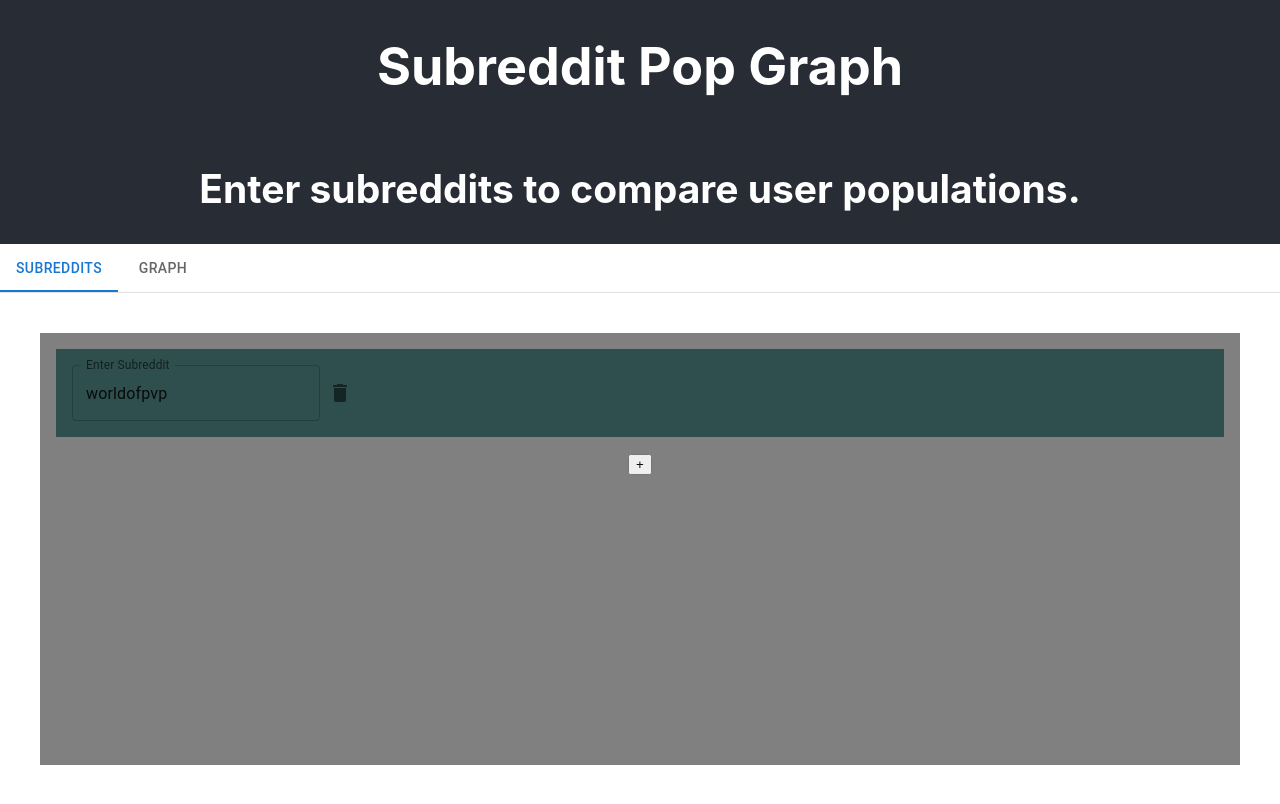
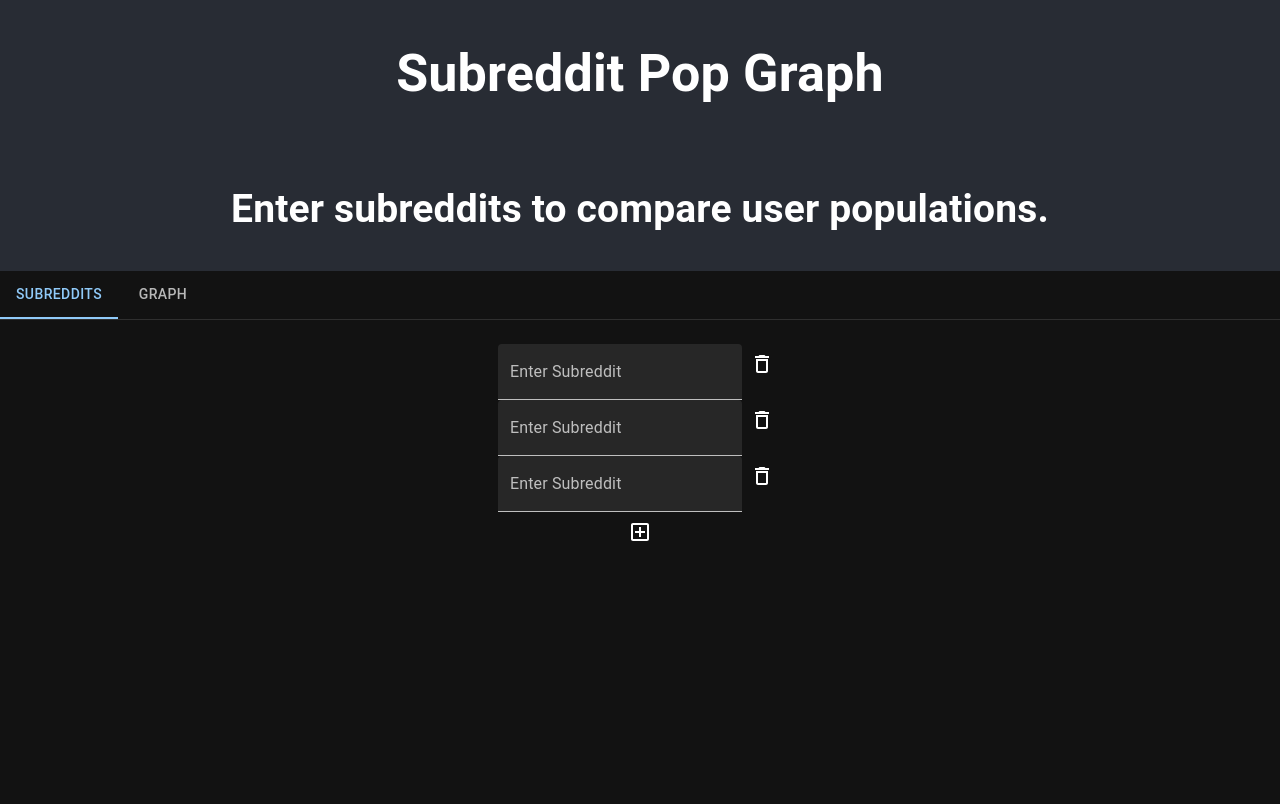
Before and after one commit to caseydulong/subreddit-pop-graph, a React (Create React App) app: page / in a window 1280 px wide. Built offline with nearby package versions, Linux system fonts and the light colour scheme; no server answers.

Commit message:
Validation and theme first pass - Adds some validation to subreddit fields - No API call if field is blank - Invalid message if subreddit is invalid; will not graph - Adds Material UI dark theme

```diff
--- a/src/AddSubreddits.js
+++ b/src/AddSubreddits.js
@@ -1,5 +1,7 @@
 import React from 'react'
 import Subreddit from './Subreddit.js'
+import { IconButton, Container } from '@mui/material'
+import AddBoxOutlinedIcon from '@mui/icons-material/AddBoxOutlined'
 
 export default class AddSubreddits extends React.Component {
   renderSubreddit(i) {
@@ -7,12 +9,22 @@
       <Subreddit
         id={i}
         key={i}
-        value={this.props.subreddits[i].name}
+        value={this.props.subreddits[i].data.name}
+        validation={this.props.subreddits[i].validation}
+        helperText={this.handleError(this.props.subreddits[i].validation)}
         handleChange={this.props.editSubreddit}
         removeSubreddit={this.props.removeSubreddit}
         searchSubreddit={this.props.searchSubreddit}
       />
     )
+  }
+
+  handleError(error) {
+    const errorString = error.toString()
+    const errorCodes = {
+      '-1': 'Invalid subreddit'
+    }
+    return error < 0 ? errorCodes[errorString] : ''
   }
 
   render() {
@@ -23,14 +35,14 @@
     }
 
     return (
-      <div className='Add-subreddits'>
+      <Container>
         {subreddits}
-        <button
+        <IconButton
           type='button'
           onClick={this.props.newSubreddit} >
-          +
-        </button>
-      </div>
+          <AddBoxOutlinedIcon />
+        </IconButton>
+      </Container>
     )
   }
 }
--- a/src/App.js
+++ b/src/App.js
@@ -9,6 +9,14 @@
 // Material UI
 import { Box, Tab } from '@mui/material'
 import { TabContext, TabList, TabPanel } from '@mui/lab'
+import { ThemeProvider, createTheme } from '@mui/material/styles'
+import CssBaseline from '@mui/material/CssBaseline'
+
+const darkTheme = createTheme({
+  palette: {
+    mode: 'dark',
+  },
+})
 
 export default class App extends React.Component {
   constructor(props) {
@@ -47,7 +55,10 @@
 
   componentDidMount() {
     this.getToken()
+    // Add some blank subreddit fields
+    for (let i = 0; i < 3; i++) {
       this.newSubreddit()
+    }
   }
 
   handleTabChange(event, newTabIndex) {
@@ -80,7 +91,10 @@
   newSubreddit() {
     let subreddits = this.state.subreddits
     const subreddit = {
-      name: 'worldofpvp'
+      validation: 0,
+      data: {
+        name: ''
+      }
     }
     subreddits.push(subreddit)
     this.setState({subreddits: subreddits})
@@ -94,19 +108,32 @@
 
   editSubreddit(event) {
     let subreddits = this.state.subreddits
-    subreddits[event.target.id].name = event.target.value
+    subreddits[event.target.id].data.name = event.target.value
     this.setState({subreddits: subreddits})
   }
 
   searchSubreddit(event) {
     let id = event.target.id
     let subreddits = this.state.subreddits
+
+    // No API call if field is blank
+    if (this.state.subreddits[id].data.name == '') {
+      subreddits[id] = {
+        validation: 0,
+        data: {
+          name: ''
+        }
+      }
+      this.setState({subreddits: subreddits})
+      return
+    }
+
     let accessToken = this.state.auth.access_token
     let params = new URLSearchParams()
       params.append('exact', 'true')
       params.append('include_over_18', 'true')
       params.append('include_unadvertisable', 'false')
-      params.append('query', subreddits[id].name)
+      params.append('query', subreddits[id].data.name)
       params.append('search_query_id', id)
 
     axios({
@@ -117,8 +144,17 @@
       }
     })
       .then(response => {
-        console.log(response)
-        subreddits[id] = response.data.subreddits[0]
+        subreddits[id] = {
+          validation: 1,
+          data: response.data.subreddits[0]
+        }
+        this.setState({subreddits: subreddits})
+      })
+      .catch(response => {
+        subreddits[id] = {
+          validation: -1,
+          data: { name: subreddits[id].data.name }
+        }
         this.setState({subreddits: subreddits})
       })
   }
@@ -130,9 +166,9 @@
     let aOptions = this.state.options
     let aSeries = this.state.series
 
-    aOptions.xaxis.categories = aSubreddits.map(sub => sub.name)
-    aSeries[0].data = aSubreddits.map(sub => sub.subscriber_count)
-    aSeries[1].data = aSubreddits.map(sub => sub.active_user_count)
+    aOptions.xaxis.categories = aSubreddits.map(sub => sub.data.name)
+    aSeries[0].data = aSubreddits.map(sub => sub.data.subscriber_count)
+    aSeries[1].data = aSubreddits.map(sub => sub.data.active_user_count)
 
     this.setState({
       options: aOptions,
@@ -142,6 +178,8 @@
 
   render() {
     return (
+      <ThemeProvider theme={darkTheme}>
+        <CssBaseline />
         <div className='App'>
           <header className='App-header'>
             <h1>Subreddit Pop Graph</h1>
@@ -173,6 +211,7 @@
             </TabContext>
           </main>
         </div>
+      </ThemeProvider>
     )
   }
 }
--- a/src/Subreddit.js
+++ b/src/Subreddit.js
@@ -1,16 +1,17 @@
 import React from 'react'
-import { TextField, IconButton } from '@mui/material'
-import DeleteIcon from '@mui/icons-material/Delete'
+import { TextField, IconButton, Box } from '@mui/material'
+import DeleteOutlineOutlinedIcon from '@mui/icons-material/DeleteOutlineOutlined'
 
 export default class Subreddit extends React.Component {
   render() {
     return (
-      <div className='Subreddit'>
+      <Box>
         <TextField
-          error={this.props.value === ''}
+          label='Enter Subreddit'
+          variant='filled'
           id={this.props.id}
-          label='Enter Subreddit'
-          variant='outlined'
+          error={this.props.validation < 0}
+          helperText={this.props.helperText}
           value={this.props.value}
           onChange={this.props.handleChange}
           onBlur={this.props.searchSubreddit}
@@ -19,9 +20,9 @@
           id={this.props.id}
           onClick={this.props.removeSubreddit}
         >
-          <DeleteIcon />
+          <DeleteOutlineOutlinedIcon />
         </IconButton>
-      </div>
+      </Box>
     )
   }
 }
```
Lines whose indentation alone changed are shown as unchanged.
